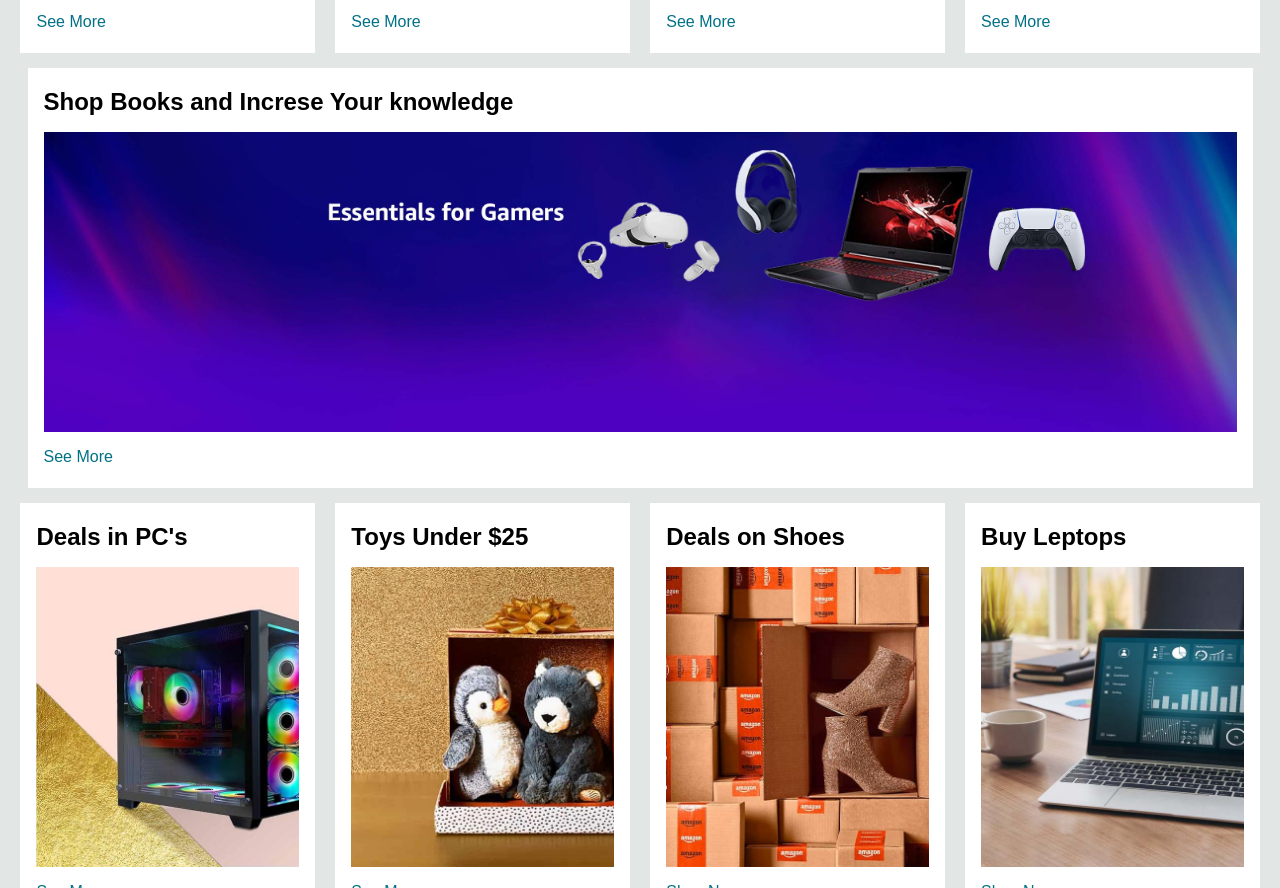
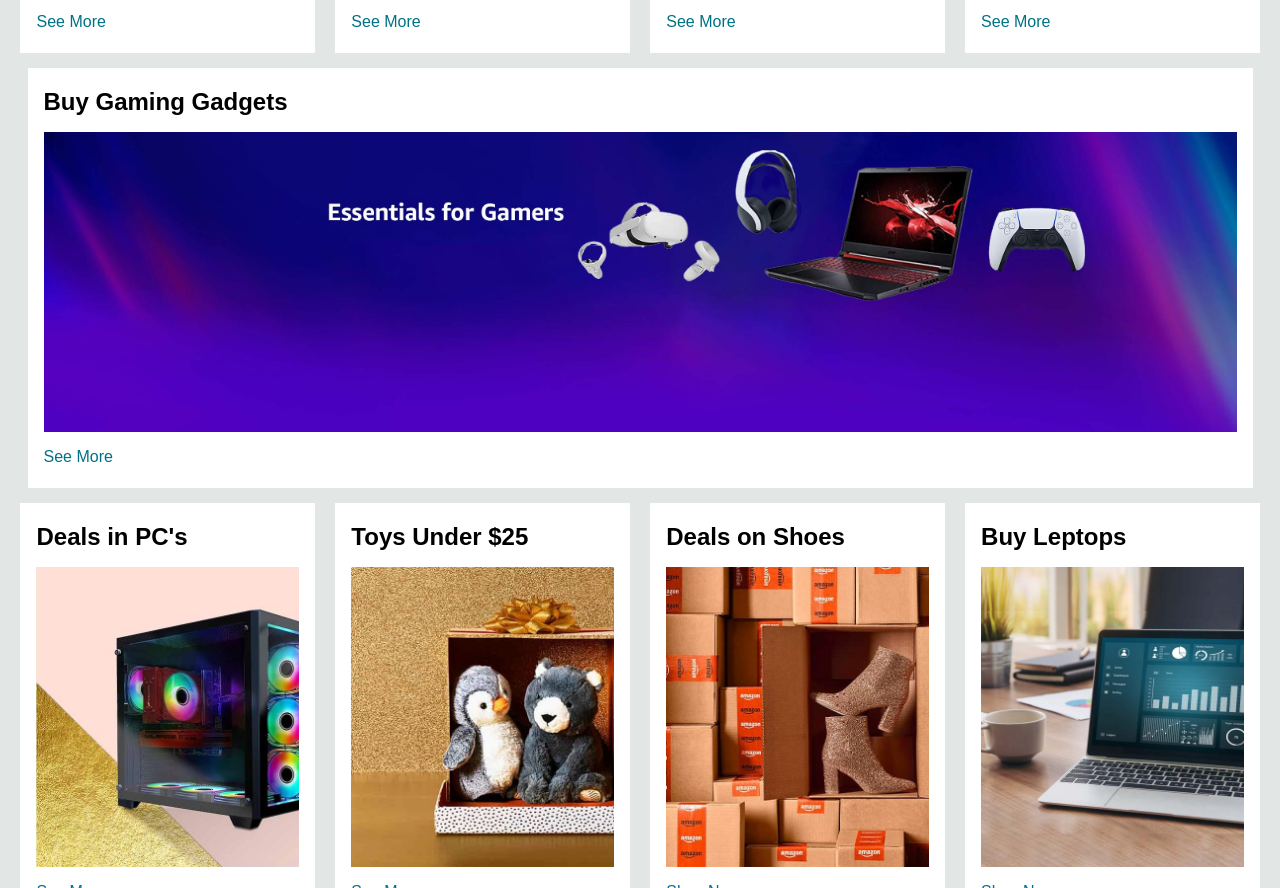
Before and after one commit to dineshpoonia07/Amazon-clone, a plain HTML site: page index.html in a window 1280 px wide. Shown: the part 1207-2095 px from the top of the page. Drawn offline with Linux system fonts and the light colour scheme.

Commit message:
Update index.html

```diff
--- a/index.html
+++ b/index.html
@@ -151,7 +151,7 @@
         </div>
         <div class="box9 box-full">
             <div class="box-content">
-                <h2>Shop Books and Increse Your knowledge</h2>
+                <h2>Buy Gaming Gadgets</h2>
                 <div class="box-img" style="background-image: url('box15.jpg')">
             </div>
             <p>See More</p>
```
